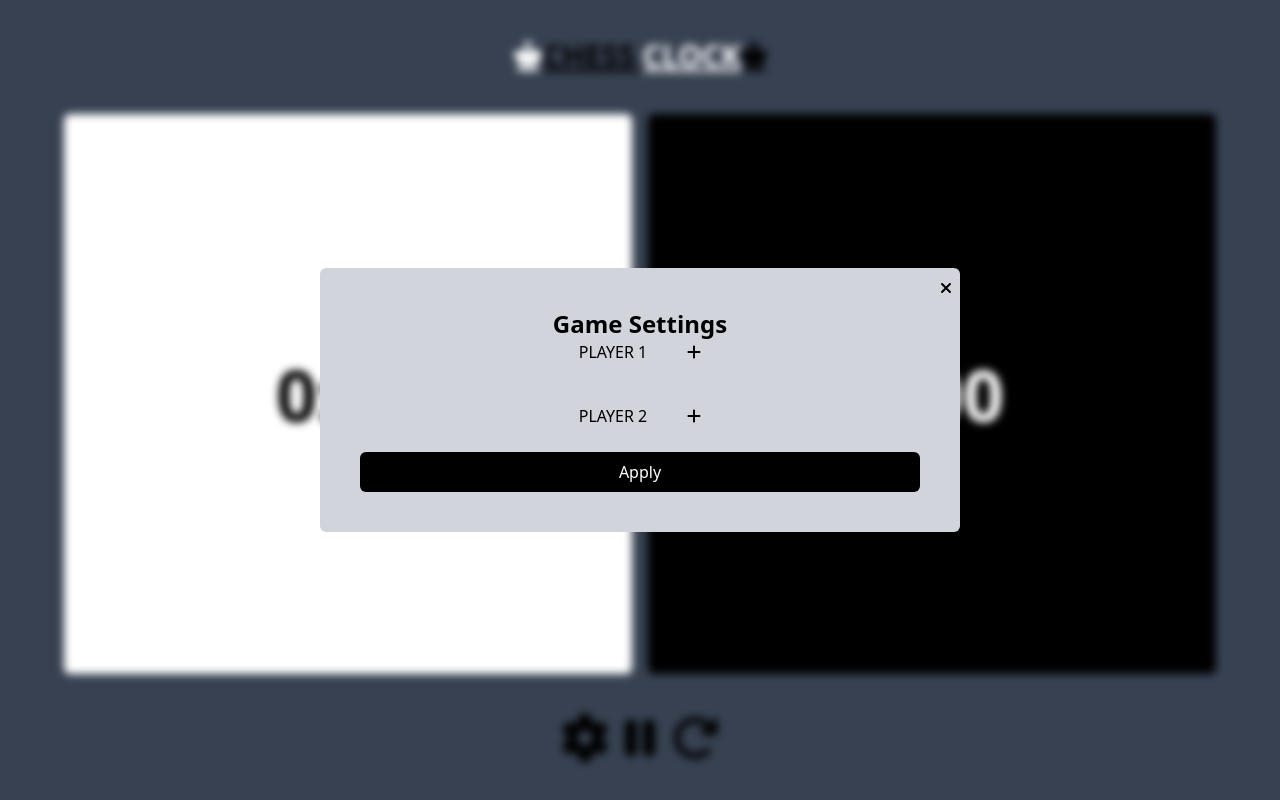
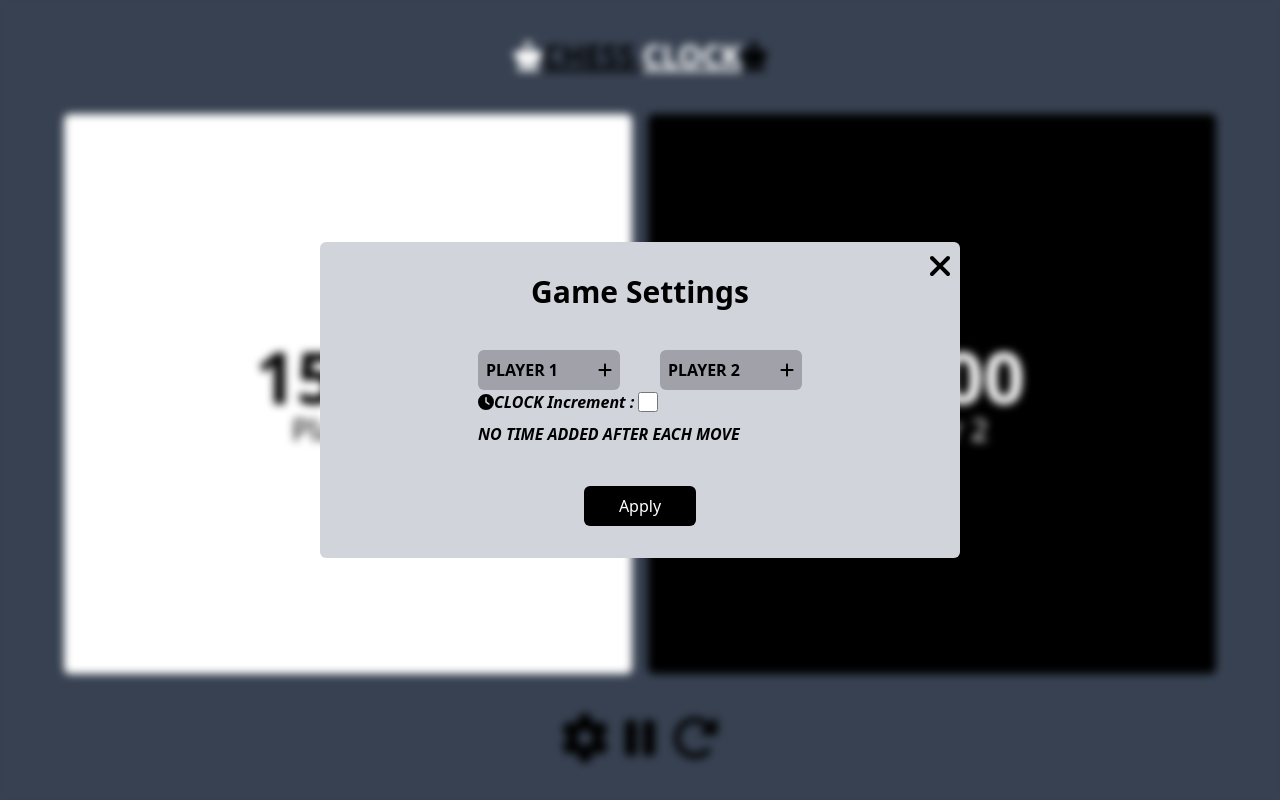
Before and after one commit to igg7x/Chess-Clock, a React (Vite) app: page / in a window 1280 px wide. Both pictures are taken after a click on the button 585 px from the left and 738 px from the top of the page. Built offline with nearby package versions, Linux system fonts and the light colour scheme.

Commit message:
fix: config modal and add lost modal

```diff
--- a/src/components/Accordion.jsx
+++ b/src/components/Accordion.jsx
@@ -11,6 +11,7 @@ const Accordion = ({ title, player, setConfigValues }) => {
 
   const handleChanges = (e) => {
     const { id, value } = e.target;
+
     setConfigValues({
       ...player,
       [id]: value,
@@ -18,10 +19,9 @@ const Accordion = ({ title, player, setConfigValues }) => {
   };
 
   return (
-    <div>
-      <div>
+    <div className="bg-zinc-400  rounded-md  p-2">
       <div className="flex items-center justify-center gap-10">
-          <h1>{title}</h1>
+        <h1 className="font-bold">{title}</h1>
         {show ? (
           <FontAwesomeIcon onClick={handleAccordion} icon={faMinus} />
         ) : (
@@ -31,10 +31,12 @@ const Accordion = ({ title, player, setConfigValues }) => {
       {show ? (
         <div>
           <div>
-              <label htmlFor="name">Name </label>
+            <label className="font-bold" htmlFor="name">
+              Name{" "}
+            </label>
             <input
               className="
-              w-20
+              w-28
               h-10
               border-2
               border-gray-200
@@ -48,13 +50,14 @@ const Accordion = ({ title, player, setConfigValues }) => {
               id="name"
               value={name}
               onChange={handleChanges}
+              autoComplete="off"
             />
           </div>
           <div>
-              <label htmlFor="time" className="">
+            <label className="font-bold" htmlFor="time">
               Time
             </label>
-              <div>
+            <div className="flex">
               <input
                 onChange={handleChanges}
                 autoComplete="off"
@@ -81,8 +84,7 @@ const Accordion = ({ title, player, setConfigValues }) => {
                  text-xl
                   font-semibold
                 ">
-                  {" "}
-                  :{" "}
+                {"  "} : {"  "}
               </span>
               <input
                 onChange={handleChanges}
@@ -110,7 +112,6 @@ const Accordion = ({ title, player, setConfigValues }) => {
         </div>
       ) : null}
     </div>
-    </div>
   );
 };
 
--- a/src/components/Board.jsx
+++ b/src/components/Board.jsx
@@ -1,5 +1,6 @@
 import React, { useState, useEffect, useRef, useReducer } from "react";
 import { PLAYERS } from "../constants/Players";
+import { ACCIONS } from "../constants/Actions";
 import { FontAwesomeIcon } from "@fortawesome/react-fontawesome";
 import {
   faPlay,
@@ -13,9 +14,11 @@ import PlayerClock from "./PlayerClock";
 import Button from "./Button";
 import ConfigModal from "./ConfigModal";
 import { useModal } from "../hooks/useModal";
+import { useSettings } from "../hooks/useSettings";
+import LostModal from "./LostModal";
 
 const timesReducer = (state, action) => {
-  const { type } = action;
+  const { type, payload } = action;
   switch (type) {
     case PLAYERS.player1:
       return {
@@ -46,11 +49,53 @@ const timesReducer = (state, action) => {
         },
       };
 
-    case "RESET":
+    case ACCIONS.RESET:
       return {
         ...state,
-        player1: { minutes: 0, seconds: 10 },
-        player2: { minutes: 1, seconds: 0 },
+        ...payload,
+      };
+
+    case ACCIONS.INCREMENT_PLAYER1:
+      let seconds =
+        parseInt(state.player1.seconds) + parseInt(payload.increment);
+      let minutes = parseInt(state.player1.minutes);
+      if (seconds >= 60) {
+        minutes += 1;
+        seconds =
+          parseInt(state.player1.seconds) + parseInt(payload.increment) - 60;
+      }
+      console.log(seconds);
+      return {
+        ...state,
+        player1: {
+          ...state.player1,
+          minutes,
+          seconds,
+        },
+        player2: {
+          ...state.player2,
+        },
+      };
+
+    case ACCIONS.INCREMENT_PLAYER2:
+      let seconds2 =
+        parseInt(state.player2.seconds) + parseInt(payload.increment);
+      let minutes2 = parseInt(state.player2.minutes);
+      if (seconds2 >= 60) {
+        minutes2 += 1;
+        seconds2 =
+          parseInt(state.player2.seconds) + parseInt(payload.increment) - 60;
+      }
+      return {
+        ...state,
+        player1: {
+          ...state.player1,
+        },
+        player2: {
+          ...state.player2,
+          minutes: minutes2,
+          seconds: seconds2,
+        },
       };
     default:
       return state;
@@ -62,30 +107,58 @@ const BoardSide = () => {
   const [stop, setStop] = useState(true);
   const intervalPlayer1Ref = useRef(null);
   const intervalPlayer2Ref = useRef(null);
+  // Custom Hooks
+  const { isShowing, toggle: toogleModal } = useModal();
+  const { isShowing: lostModal, toggle: toogleLostModal } = useModal();
+  const { settings, updateSettings } = useSettings();
+  const { player1, player2 } = settings;
+  const [increment, setIncrement] = useState(3);
+  const [isIncrement, setIsIncrement] = useState(false);
+
   const [times, dispatch] = useReducer(timesReducer, {
-    player1: { minutes: 0, seconds: 10 },
-    player2: { minutes: 1, seconds: 0 },
+    player1: { minutes: player1.minutes, seconds: player1.seconds },
+    player2: { minutes: player2.minutes, seconds: player2.seconds },
   });
-
-  const { isShowing, toggle: toogleModal } = useModal();
 
   const handleStart = () => {
     setStop(!stop);
     if (!turnPlayer) {
-      setTurnPlayer(PLAYERS.player1);
+      setTurnPlayer(player1.name);
+    }
+  };
+  const handleClick = () => {
+    if (!stop) {
+      setTurnPlayer((prev) =>
+        prev === player1.name ? player2.name : player1.name
+      );
+      if (isIncrement) {
+        if (turnPlayer === player1.name) {
+          dispatch({
+            type: `INCREMENT-${Object.keys(settings)[0]}`,
+            payload: { increment },
+          });
+        } else {
+          dispatch({
+            type: `INCREMENT-${Object.keys(settings)[1]}`,
+            payload: { increment },
+          });
+        }
+      }
     }
   };
 
-  const handleClick = () => {
-    if (!stop) {
-      setTurnPlayer((prev) =>
-        prev === PLAYERS.player1 ? PLAYERS.player2 : PLAYERS.player1
-      );
-    }
+  const toggleIncrement = () => {
+    setIsIncrement(!isIncrement);
   };
 
   const handleReset = () => {
-    dispatch({ type: "RESET" });
+    dispatch({
+      type: "RESET",
+      payload: {
+        player1: { minutes: player1.minutes, seconds: player1.seconds },
+        player2: { minutes: player2.minutes, seconds: player2.seconds },
+      },
+    });
     setTurnPlayer("");
     setStop(true);
     clearsIntervals();
@@ -97,19 +170,22 @@ const BoardSide = () => {
   }
 
   useEffect(() => {
-    if (stop) {
+    if (stop || isShowing) {
       clearsIntervals();
       return;
     }
+
     if (times.player1.minutes === 0 && times.player1.seconds === 0) {
+      toogleLostModal();
       clearInterval(intervalPlayer1Ref.current);
       return;
     }
     if (times.player2.minutes === 0 && times.player2.seconds === 0) {
+      toogleLostModal();
       clearInterval(intervalPlayer2Ref.current);
       return;
     }
-    if (turnPlayer === PLAYERS.player1) {
+    if (turnPlayer === player1.name) {
       intervalPlayer1Ref.current = setInterval(
         () => dispatch({ type: PLAYERS.player1 }),
         1000
@@ -123,112 +199,18 @@ const BoardSide = () => {
     return () => {
       clearsIntervals();
     };
-  }, [stop, turnPlayer, times]);
+  }, [stop, turnPlayer, times, isShowing]);
 
-  // const handleKeyDown = (e) => {
-  //   // console.log(e);
-  //   // if (e.keyCode === 32) {
-  //   //   if (turnPLayer1) {
-  //   //     setTurnPlayer1(false);
-  //   //     setTurnPlayer2(true);
-  //   //   } else {
-  //   //     setTurnPlayer1(true);
-  //   //     setTurnPlayer2(false);
-  //   //   }
-  //   // }
-  // };
+  useEffect(() => {
+    dispatch({
+      type: "RESET",
+      payload: {
+        player1: { minutes: player1.minutes, seconds: player1.seconds },
+        player2: { minutes: player2.minutes, seconds: player2.seconds },
+      },
+    });
+  }, [settings]);
 
-  // const createInterval = (seconds, minutes, setSeconds, setMinutes) => {
-  //   if (seconds > 0) {
-  //     setSeconds((prev) => prev - 1);
-  //   }
-  //   if (seconds === 0) {
-  //     if (minutes === 0) {
-  //       clearInterval(intervalPlayer1Ref.current);
-  //     } else {
-  //       setMinutes((prev) => prev - 1);
-  //       setSeconds(59);
-  //     }
-  //   }
-  // };
-
-  // //TIMER PLAYER 1
-  // useEffect(() => {
-  //   if (stop) {
-  //     clearsIntervals();
-  //     return;
-  //   }
-  //   if (turnPlayer === PLAYERS.player1) {
-  //     intervalPlayer1Ref.current = setInterval(
-  //       () =>
-  //         createInterval(
-  //           secondsPlayer1,
-  //           minutesPlayer1,
-  //           setSecondsPlayer1,
-  //           setMinutesPlayer1
-  //         ),
-  //       1000
-  //     );
-  //   } else {
-  //     intervalPlayer2Ref.current = setInterval(
-  //       () =>
-  //         createInterval(
-  //           secondsPlayer2,
-  //           minutesPlayer2,
-  //           setSecondsPlayer2,
-  //           setMinutesPlayer2
-  //         ),
-  //       1000
-  //     );
-  //   }
-  //   return () => {
-  //     clearsIntervals();
-  //   };
-  // }, [
-  //   turnPlayer,
-  //   minutesPlayer1,
-  //   secondsPlayer1,
-  //   secondsPlayer2,
-  //   minutesPlayer2,
-  //   stop,
-  // ]);
-
-  //TIMER PLAYER 2
-  // useEffect(() => {
-  //   if (stop) {
-  //     return;
-  //   }
-  //   intervalPlayer2Ref.current = setInterval(
-  //     () =>
-  //       createInterval(
-  //         secondsPlayer2,
-  //         minutesPlayer2,
-  //         setSecondsPlayer2,
-  //         setMinutesPlayer2
-  //       ),
-  //     1000
-  //   );
-  //   return () => {
-  //     clearInterval(intervalPlayer2Ref.current);
-  //   };
-  // }, [turnPlayer, minutesPlayer2, secondsPlayer2]);
-
-  // const startTimer = () => {
-  //   if (stop) {
-  //     return;
-  //   }
-  //   intervalPlayer1Ref.current = setInterval(
-  //     () =>
-  //       createInterval(
-  //         secondsPlayer1,
-  //         minutesPlayer1,
-  //         setSecondsPlayer1,
-  //         setMinutesPlayer1
-  //       ),
-  //     1000
-  //   );
-  //   clearInterval(intervalPlayer1Ref.current);
-  // };
   return (
     <div className="flex gap-10 flex-col  items-center  justify-center bg-gray-700  h-screen ">
       <h3 className="font-bold  text-3xl">
@@ -239,17 +221,17 @@ const BoardSide = () => {
       </h3>
       <div className="flex justify-center max-[400px]:flex-col  max-[400px]:justify-center  w-[90%] h-[70%] gap-4">
         <PlayerClock
-          name={PLAYERS.player1}
-          turn={turnPlayer}
-          turnPlayer={turnPlayer === PLAYERS.player1}
+          name={player1.name}
+          player={Object.keys(settings)[0]}
+          turnPlayer={turnPlayer}
           handleClick={handleClick}
           minutes={times.player1.minutes}
           seconds={times.player1.seconds}
         />
         <PlayerClock
-          name={PLAYERS.player2}
-          turn={turnPlayer}
-          turnPlayer={turnPlayer === PLAYERS.player2}
+          player={Object.keys(settings)[1]}
+          name={player2.name}
+          turnPlayer={turnPlayer}
           handleClick={handleClick}
           minutes={times.player2.minutes}
           seconds={times.player2.seconds}
@@ -257,7 +239,22 @@ const BoardSide = () => {
       </div>
       <div className="flex justify-center  gap-4">
         <Button icon={faGear} onButtonClick={toogleModal} />
-        <ConfigModal show={isShowing} onCloseModal={toogleModal} />
+        <ConfigModal
+          show={isShowing}
+          onReset={handleReset}
+          onCloseModal={toogleModal}
+          updateSettings={updateSettings}
+          isIncrement={isIncrement}
+          toggleIncrement={toggleIncrement}
+          increment={increment}
+          setIncrement={setIncrement}
+        />
+        <LostModal
+          show={lostModal}
+          onCloseModal={toogleLostModal}
+          turnPlayer={turnPlayer}
+          onReset={handleReset}
+        />
         <button onClick={handleStart}>
           {stop ? (
             <FontAwesomeIcon size="3x" icon={faPause} />
--- a/src/components/ConfigModal.jsx
+++ b/src/components/ConfigModal.jsx
@@ -1,8 +1,18 @@
 import React, { useState } from "react";
 import { FontAwesomeIcon } from "@fortawesome/react-fontawesome";
-import { faXmark } from "@fortawesome/free-solid-svg-icons";
+import { faXmark, faClock } from "@fortawesome/free-solid-svg-icons";
 import Accordion from "./Accordion";
-const ConfigModal = ({ show, onCloseModal }) => {
+
+const ConfigModal = ({
+  show,
+  onCloseModal,
+  onReset,
+  updateSettings,
+  isIncrement,
+  toggleIncrement,
+  increment,
+  setIncrement,
+}) => {
   const [configValuesPlayer1, setConfigValuesPlayer1] = useState({
     name: "",
     minutes: 0,
@@ -14,21 +24,177 @@ const ConfigModal = ({ show, onCloseModal }) => {
     seconds: 0,
   });
 
-  console.log(configValuesPlayer1, configValuesPlayer2);
+  const [errors, setErrors] = useState({});
+
+  const validate = (configPlayer1, configPlayer2, increment) => {
+    const errors = {};
+
+    if (increment < 1) {
+      errors.increment = "Increment must be greater than 0";
+      setIncrement(3);
+    }
+
+    if (increment > 59) {
+      errors.increment = "Increment must be less than 60";
+      setIncrement(3);
+    }
+
+    if (configPlayer1.seconds > 59) {
+      errors.P1seconds = "Seconds must be less than 60";
+      setConfigValuesPlayer1({
+        ...configPlayer1,
+        seconds: 0,
+      });
+    }
+    if (configPlayer2.seconds > 59) {
+      errors.P2seconds = "Seconds must be less than 60";
+      setConfigValuesPlayer2({
+        ...configPlayer2,
+        seconds: 0,
+      });
+    }
+    if (configPlayer1.minutes > 999) {
+      errors.P1minutes = "Minutes must be less than 4 digits";
+      setConfigValuesPlayer1({
+        ...configPlayer1,
+        minutes: 0,
+      });
+    }
+    if (configPlayer2.minutes > 999) {
+      errors.P2minutes = "Minutes must be less than 4 digits";
+      setConfigValuesPlayer2({
+        ...configPlayer2,
+        minutes: 0,
+      });
+    }
+
+    if (configPlayer1.minutes === "") {
+      errors.P1minutes = "Minutes must be greater than 0";
+      setConfigValuesPlayer1({
+        ...configPlayer1,
+        minutes: 0,
+      });
+    }
+
+    if (configPlayer2.minutes === "") {
+      errors.P2minutes = "Minutes must be greater than 0";
+      setConfigValuesPlayer2({
+        ...configPlayer2,
+        minutes: 0,
+      });
+    }
+
+    if (configPlayer1.seconds === "") {
+      errors.P1seconds = "Seconds must be greater than 0";
+      setConfigValuesPlayer1({
+        ...configPlayer1,
+        seconds: 0,
+      });
+    }
+
+    if (configPlayer2.seconds === "") {
+      errors.P2seconds = "Seconds must be greater than 0";
+      setConfigValuesPlayer2({
+        ...configPlayer2,
+        seconds: 0,
+      });
+    }
+
+    if (configPlayer1.minutes < 0) {
+      errors.P1minutes = "Minutes must be greater than 0";
+      setConfigValuesPlayer1({
+        ...configPlayer1,
+        minutes: 0,
+      });
+    }
+
+    if (configPlayer1.seconds < 0) {
+      errors.P1seconds = "Seconds must be greater than 0";
+      setConfigValuesPlayer1({
+        ...configPlayer1,
+        seconds: 0,
+      });
+    }
+
+    if (configPlayer2.minutes < 0) {
+      errors.P2minutes = "Minutes must be greater than 0";
+      setConfigValuesPlayer2({
+        ...configPlayer2,
+        minutes: 0,
+      });
+    }
+
+    if (configPlayer2.seconds < 0) {
+      errors.P2seconds = "Seconds must be greater than 0";
+      setConfigValuesPlayer2({
+        ...configPlayer2,
+        seconds: 0,
+      });
+    }
+
+    if (configPlayer1.minutes === 0 && configPlayer1.seconds === 0) {
+      errors.P1minutes = "Minutes must be greater than 0";
+      setConfigValuesPlayer1({
+        ...configPlayer1,
+        minutes: 0,
+      });
+    }
+
+    if (configPlayer2.minutes === 0 && configPlayer2.seconds === 0) {
+      errors.P2minutes = "Minutes must be greater than 0";
+      setConfigValuesPlayer2({
+        ...configPlayer2,
+        minutes: 0,
+      });
+    }
+
+    return errors;
+  };
+
+  const handleSubmit = (e) => {
+    e.preventDefault();
+    const errors = validate(
+      configValuesPlayer1,
+      configValuesPlayer2,
+      increment
+    );
+    if (Object.keys(errors).length > 0) {
+      return setErrors(errors);
+    }
+    setErrors({});
+    onCloseModal();
+    updateSettings({
+      player1: {
+        name: configValuesPlayer1.name || "Player 1",
+        minutes: configValuesPlayer1.minutes,
+        seconds: configValuesPlayer1.seconds,
+      },
+      player2: {
+        name: configValuesPlayer2.name || "Player 2",
+        minutes: configValuesPlayer2.minutes,
+        seconds: configValuesPlayer2.seconds,
+      },
+    });
+    onReset();
+  };
+
   if (!show) {
     return null;
   }
   return (
     <div className="fixed top-0 left-0 w-full h-full  flex items-center justify-center backdrop-blur-sm">
-      <section className="w-[50%]  sm:w-2/4 md:w-1/2 lg:w-1/3 xl:w-1/4 absolute bg-gray-300 rounded-md p-10  sm:p-8 flex flex-col gap-6">
+      <section className="w-[50%]  max-[800px]:w-[75%]   max-[300px]:gap-2  h-auto sm:w-[90%] md:w-[80%] absolute lg:w-[70%] xl:w-[60%]  bg-gray-300 rounded-md p-8 flex flex-col  items-center gap-10">
         <button className="absolute top-0 right-0 p-2" onClick={onCloseModal}>
-          <FontAwesomeIcon icon={faXmark} />
+          <FontAwesomeIcon size="2x" icon={faXmark} />
         </button>
+        <h1 className="font-bold text-3xl text-center">
+          <span className="text-black">Game Settings</span>
+        </h1>
         <section>
-          <h3 className="font-bold text-2xl text-center">
-            <span className="text-black">Game Settings</span>
-          </h3>
-          <form className="flex flex-col gap-10">
+          <form
+            onSubmit={handleSubmit}
+            className="flex  max-[650px]:flex-col  max-[650px]:gap-5 w-full
+              items-center justify-center gap-10">
             <div>
               {" "}
               <Accordion
@@ -36,6 +202,12 @@ const ConfigModal = ({ show, onCloseModal }) => {
                 setConfigValues={setConfigValuesPlayer1}
                 title={"PLAYER 1"}
               />
+              {errors.P1minutes ||
+                (errors.P1seconds && (
+                  <p className="text-red-500 font-bold">
+                    {errors.P1minutes || errors.P1seconds}
+                  </p>
+                ))}
             </div>
             <div>
               <Accordion
@@ -43,12 +215,62 @@ const ConfigModal = ({ show, onCloseModal }) => {
                 setConfigValues={setConfigValuesPlayer2}
                 title={"PLAYER 2"}
               />
+              {errors.P2minutes ||
+                (errors.P2seconds && (
+                  <p className="text-red-500  font-bold">
+                    {errors.P2minutes || errors.P2seconds}
+                  </p>
+                ))}
             </div>
           </form>
+          <div
+            className="flex flex-col items-
+            gap-2 ">
+            <div className="flex gap-1 items-center">
+              <label htmlFor="increment" className=" font-bold italic">
+                <FontAwesomeIcon className="text-black" icon={faClock} />
+                CLOCK Increment :
+              </label>
+              <input
+                className="w-5 rounded-md  h-5"
+                type="checkbox"
+                id="increment"
+                checked={isIncrement}
+                onClick={toggleIncrement}
+              />
+            </div>
+            <div>
+              {isIncrement ? (
+                <label htmlFor="increment" className=" font-bold italic">
+                  TIME ADDED AFTER EACH MOVE :
+                  <input
+                    className="text-center w-12 h-7 border-2 border-gray-200 rounded-lg focus:outline-none focus:border-green-400 text-xl font-semibold"
+                    type="number"
+                    required
+                    max={"59"}
+                    min={"1"}
+                    value={increment}
+                    onChange={(e) => setIncrement(e.target.value)}
+                  />
+                  <span className="font-bold italic">(s)</span>
+                  {errors.increment && (
+                    <p className="text-red-500 font-bold">
+                      {errors.increment && errors.increment}
+                    </p>
+                  )}
+                </label>
+              ) : (
+                <label htmlFor="increment" className=" font-bold italic">
+                  NO TIME ADDED AFTER EACH MOVE
+                </label>
+              )}
+            </div>
+          </div>
         </section>
         <button
-          className="hover:bg-green-400  bg-black text-white rounded-md p-2"
-          onClick={onCloseModal}>
+          onClick={handleSubmit}
+          type="submit"
+          className="hover:bg-green-400 w-28 bg-black text-white rounded-md p-2">
           Apply
         </button>
       </section>
--- /dev/null
+++ b/src/components/LostModal.jsx
@@ -0,0 +1,33 @@
+import React from "react";
+import { FontAwesomeIcon } from "@fortawesome/react-fontawesome";
+import { faXmark } from "@fortawesome/free-solid-svg-icons";
+const LostModal = ({ show, onCloseModal, turnPlayer, onReset }) => {
+  const handleClick = () => {
+    onReset();
+    onCloseModal();
+  };
+
+  if (!show) {
+    return null;
+  }
+  return (
+    <div className="fixed top-0 left-0 w-full h-full  flex items-center justify-center backdrop-blur-sm">
+      <section className="w-[50%]  max-[800px]:w-[75%]   max-[300px]:gap-2  h-auto sm:w-[90%] md:w-[80%] absolute lg:w-[70%] xl:w-[60%]  bg-gray-300 rounded-md p-8 flex flex-col  items-center gap-10">
+        <button className="absolute top-0 right-0 p-2" onClick={onCloseModal}>
+          <FontAwesomeIcon size="2x" icon={faXmark} />
+        </button>
+        <h1 className="font-bold">
+          {turnPlayer} has no more time on his clock !
+        </h1>
+        <button
+          onClick={handleClick}
+          type="submit"
+          className="hover:bg-green-400 w-28 bg-black text-white rounded-md p-2">
+          Reset Match
+        </button>
+      </section>
+    </div>
+  );
+};
+
+export default LostModal;
--- a/src/components/PlayerClock.jsx
+++ b/src/components/PlayerClock.jsx
@@ -5,31 +5,41 @@ const PlayerClock = ({
   handleClick,
   minutes,
   seconds,
-  turn,
   name,
+  player,
 }) => {
   const clockClasses =
-    name === PLAYERS.player1
+    player === PLAYERS.player1
       ? "h-auto  flex flex-col max-[400px]:rotate-180  max-[400px]:w-full  max-[400px]:h-full  items-center justify-center w-4/5 bg-white rounded-md"
       : "h-auto flex flex-col items-center justify-center w-4/5 max-[400px]:w-full max-[400px]:h-full  rounded-md bg-black";
 
-  const numberClases = name === PLAYERS.player1 ? "text-black" : "text-white";
+  const numberClases = player === PLAYERS.player1 ? "text-black" : "text-white";
 
   return (
     <div
       style={
-        turnPlayer ? { border: "10px  solid green" } : { pointerEvents: "none" }
+        turnPlayer === name
+          ? { border: "20px  solid green" }
+          : { pointerEvents: "none" }
       }
       className={clockClasses}
       onClick={handleClick}>
+      <p>
+        {minutes === 0 && seconds < 15 ? (
+          <span className="text-red-500  font-semibold text-3xl">
+            {seconds} SECONDS LEFT!
+          </span>
+        ) : null}
+      </p>
       <h1
         draggable="false"
         className={`font-semibold  text-7xl md:text-xl ${numberClases}`}>
         {" "}
         {minutes}:{seconds < 10 ? `0${seconds}` : seconds}
       </h1>
+
       <p className={`text-3xl font-light ${numberClases}`}>
-        {turnPlayer ? `Turn ${PLAYERS[turn]}` : ""}
+        {turnPlayer === name ? `Turn ${name}` : `${name}`}
       </p>
     </div>
   );
--- /dev/null
+++ b/src/constants/Actions.js
@@ -0,0 +1,5 @@
+export const ACCIONS = {
+  RESET: "RESET",
+  INCREMENT_PLAYER1: "INCREMENT-player1",
+  INCREMENT_PLAYER2: "INCREMENT-player2",
+};
--- /dev/null
+++ b/src/hooks/useSettings.js
@@ -0,0 +1,20 @@
+import { useState } from "react";
+
+export const useSettings = () => {
+  const [settings, setSettings] = useState({
+    player1: { name: "Player 1", minutes: 15, seconds: 0 },
+    player2: { name: "Player 2", minutes: 15, seconds: 0 },
+  });
+
+  const updateSettings = (newSettings) => {
+    setSettings((prev) => ({
+      ...prev,
+      ...newSettings,
+    }));
+  };
+
+  return {
+    settings,
+    updateSettings,
+  };
+};
```
Lines whose indentation alone changed are shown as unchanged.
